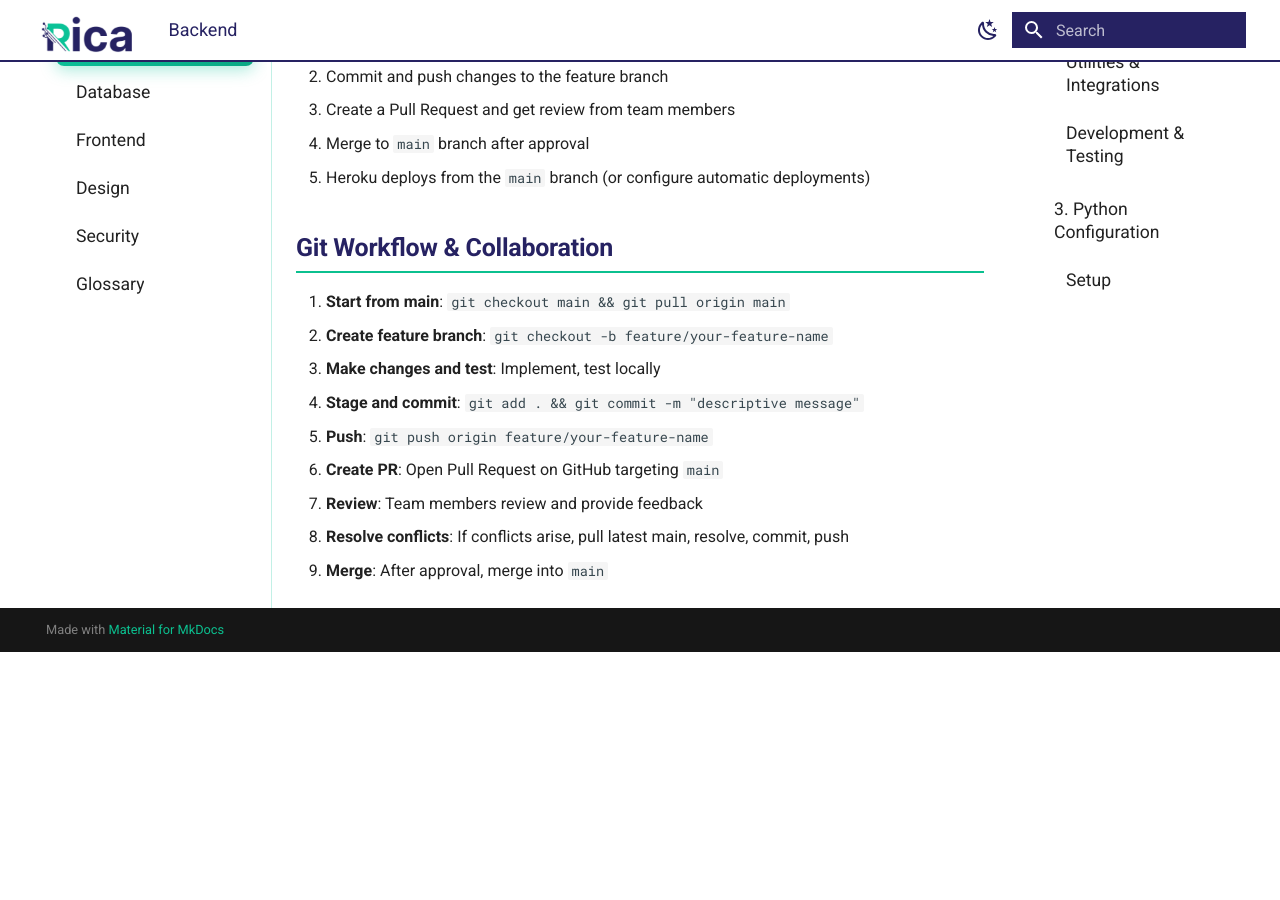
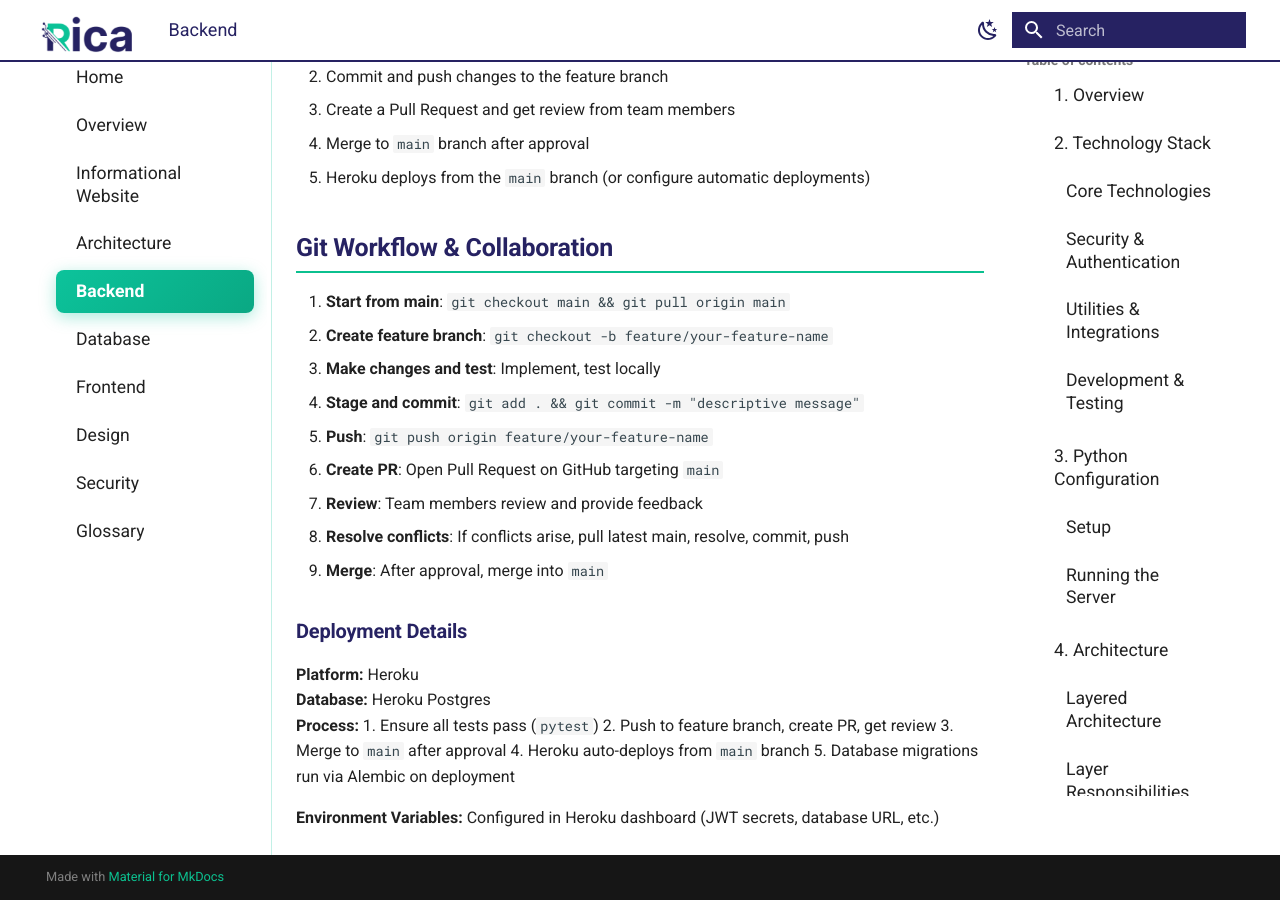
Before and after one commit to akirachix/heliks-technical-documentation, an MkDocs documentation site: the page built from docs/backend/backend.md, in a window 1280 px wide and 900 px high, scrolled down 14347 px. Built offline with MkDocs 1.6.1 and Material for MkDocs 9.7.7, drawn with Linux system fonts in a browser that asks for light colours; before the commit the page ends 14999 px from its top, so only the background shows below that.

Commit message:
docs: add deployment details, quick links, and clarify informational website

```diff
--- a/docs/backend/backend.md
+++ b/docs/backend/backend.md
@@ -471,3 +471,16 @@ The backend is deployed to **Heroku**.
 7. **Review**: Team members review and provide feedback
 8. **Resolve conflicts**: If conflicts arise, pull latest main, resolve, commit, push
 9. **Merge**: After approval, merge into `main`
+
+
+### Deployment Details
+**Platform:** Heroku
+**Database:** Heroku Postgres
+**Process:**
+1. Ensure all tests pass (`pytest`)
+2. Push to feature branch, create PR, get review
+3. Merge to `main` after approval
+4. Heroku auto-deploys from `main` branch
+5. Database migrations run via Alembic on deployment
+
+**Environment Variables:** Configured in Heroku dashboard (JWT secrets, database URL, etc.)
```
Also changed, not shown: README.md (+10 -0 lines), docs/frontend/frontend.md (+12 -0 lines).
